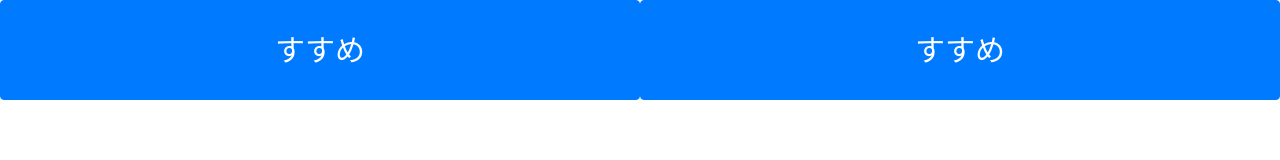
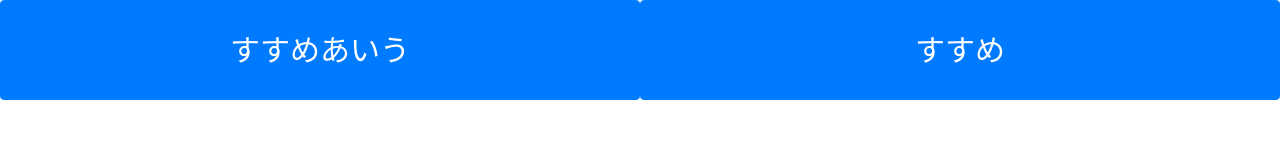
Before and after one commit to obniz/obniz-parts-kits, a website: page ui/sample.html in a window 1280 px wide. Drawn offline with nearby package versions, Linux system fonts and the light colour scheme.

Commit message:
change button style sample

```diff
--- a/ui/sample.html
+++ b/ui/sample.html
@@ -16,7 +16,7 @@
 
 <script>
   (async function(){
-    var button = new ObnizButton("すすめ");
+    var button = new ObnizButton("すすめあいう");
 
     var button2 = new ObnizButton("すすめ");
 
```
